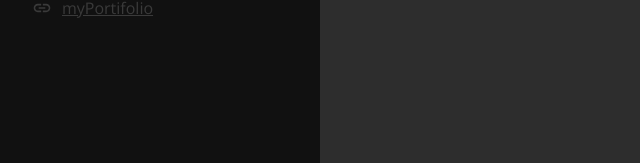
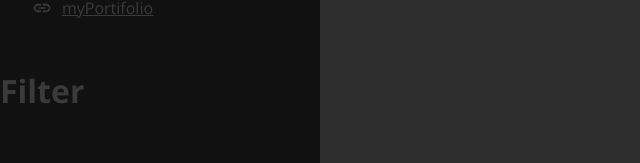
Before and after one commit to davissbf/found-users, a React (Create React App) app: page /repositories in a window 1280 px wide. Shown: the part 382-545 px from the top of the page, without its empty margins (0-640 px from the left). Built offline with nearby package versions, Linux system fonts and the light colour scheme; the HTML template or start-up script is replaced by a standard one.

Commit message:
rename repositoriespage  import filter

```diff
--- /dev/null
+++ b/src/pages/Repositories/Filter/index.js
@@ -0,0 +1,5 @@
+import React from 'react';
+
+const Filter = () => <h1>Filter</h1>;
+
+export default Filter;
--- /dev/null
+++ b/src/pages/Repositories/Filter/styles.js
@@ -0,0 +1 @@
+// import styled from 'styled-components';
--- a/src/pages/Repositories/index.js
+++ b/src/pages/Repositories/index.js
@@ -1,16 +1,18 @@
 import React from 'react';
 
 import Profile from './Profile';
+import Filter from './Filter';
 
 import { Container, Sidebar, Main } from './styles';
 
-const MainPage = () => (
+const RepositoriePage = () => (
   <Container>
     <Sidebar>
       <Profile />
+      <Filter />
     </Sidebar>
     <Main>Main</Main>
   </Container>
 );
 
-export default MainPage;
+export default RepositoriePage;
```
